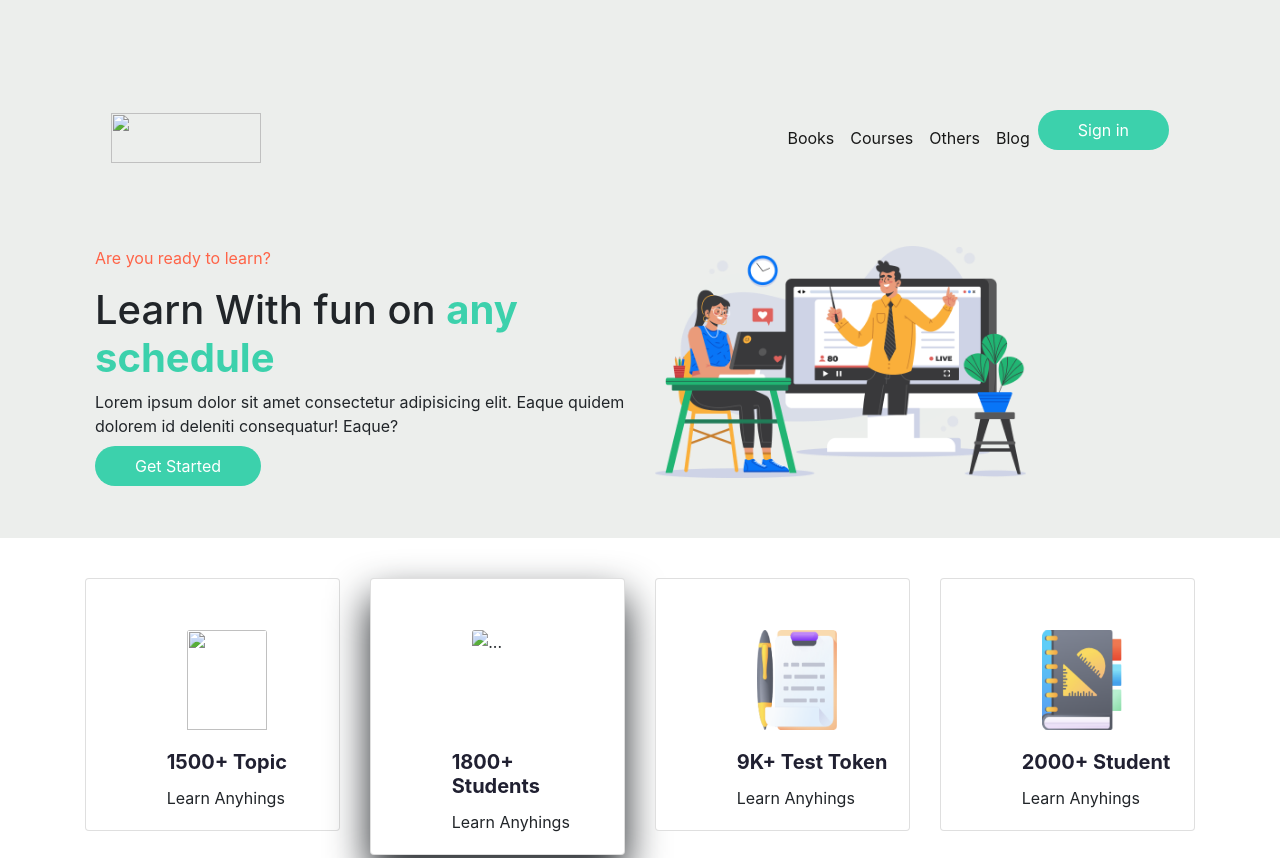
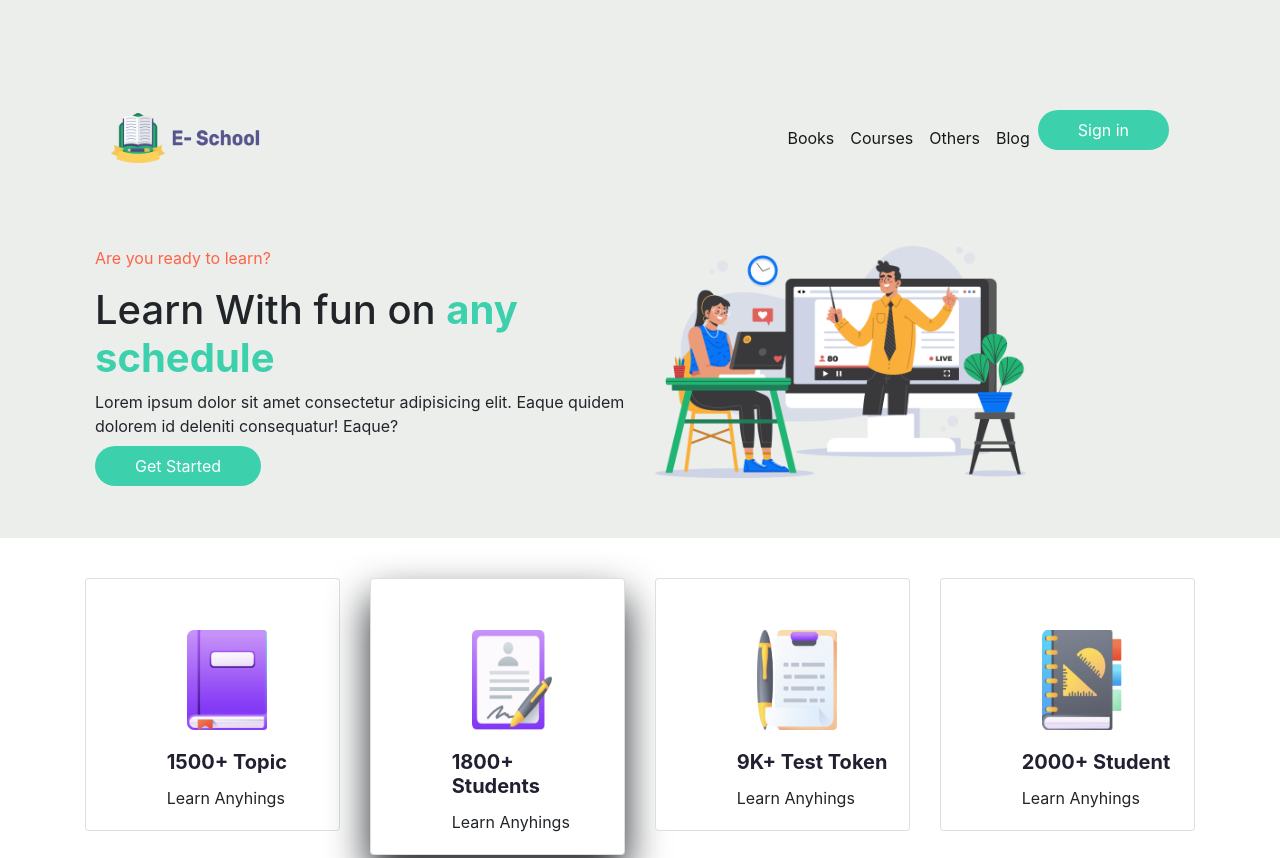
Before and after one commit to ahmed-rifat/E-school-project, a plain HTML site: page index.html in a window 1280 px wide. Shown: the top 858 px of the page. Drawn offline with nearby package versions, Linux system fonts and the light colour scheme.

Commit message:
project done

```diff
--- a/index.html
+++ b/index.html
@@ -13,7 +13,7 @@
    <div class="container">
     <nav class="navbar navbar-expand-lg navbar-light ">
 
-                 <a class="navbar-brand" href="#E-school"> <img class="icon" src="ICON/"> </a>
+                 <a class="navbar-brand" href="#E-school"> <img class="icon" src="ICON/Logo.png"> </a>
                 <button class="navbar-toggler" type="button" data-toggle="collapse" data-target="#navbarNav" aria-controls="navbarNav" aria-expanded="false" aria-label="Toggle navigation">
                 <span class="navbar-toggler-icon"></span>
                 </button>
@@ -69,7 +69,7 @@
                        <div class="row">
                         <div class="col-sm-3">
                           <div class=" card">
-                            <img id="Books-img-size" src="ICON/" class="card-img-top " >
+                            <img id="Books-img-size" src="ICON/book.png" class="card-img-top " >
                             <div id="card-inner-text" class="card-body">
                               <h5 class="card-title Mordern-text-color">1500+ Topic</h5>
                               <p class="card-text">Learn Anyhings</p>
@@ -78,7 +78,7 @@
                         </div>
                         <div class="col-sm-3">
                           <div class="card-box card">
-                            <img id="Books-img-size" src="ICON/" class="card-img-top" alt="...">
+                            <img id="Books-img-size" src="ICON/Student.png" class="card-img-top" alt="...">
                             <div id="card-inner-text" class="card-body">
                               <h5 class="card-title Mordern-text-color">1800+ Students</h5>
                               <p class="card-text">Learn Anyhings</p>
```
Also changed, not shown: 1 other file.
